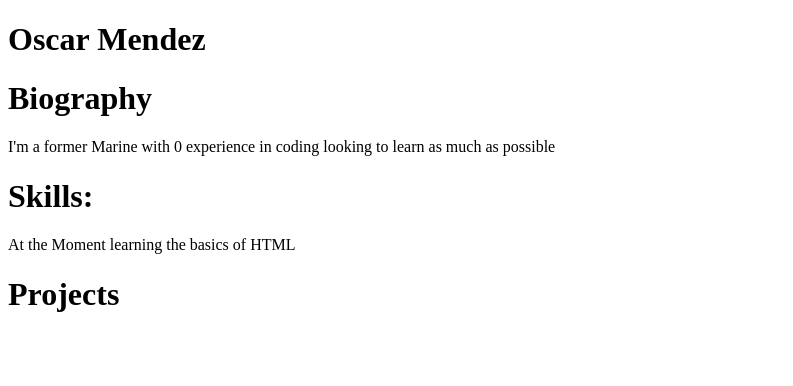
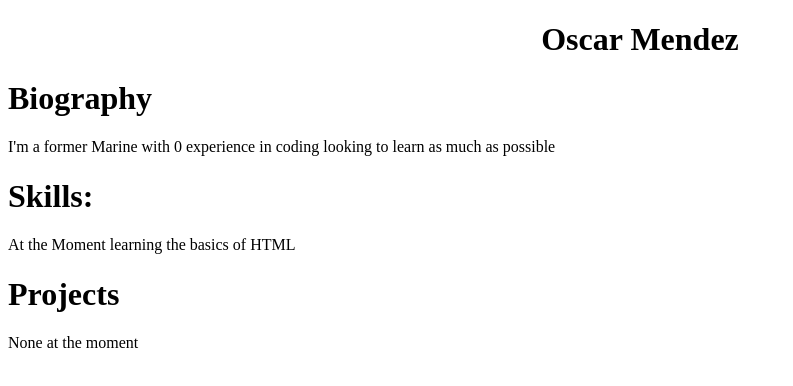
Before and after one commit to Faithfuloscar/COMP001A.Assignment02, a plain HTML site: page Index.html in a window 1280 px wide. Shown: the whole page, without its empty margins (0-793 px from the left). Drawn offline with Linux system fonts and the light colour scheme.

Commit message:
finished the HTML now for css

```diff
--- a/Index.html
+++ b/Index.html
@@ -9,29 +9,10 @@
     <meta name="viewport" content="width=device-width, initial-scale=1.0">
 
     <title>Document</title>
-
-</head>
-
-<body>
-
-
-
-</body>
-
-</html>
-<footer>
-
-
-
-</footer>
-
-<aside>
-
-
-</aside>  <header>
-
-    <h1>Oscar Mendez</h1>
-
+    <header>
+        <div style="text-align: center;">
+<h1>Oscar Mendez </h1>
+        </div>
 </header>
 <header><h1>Biography</h1></header>
 <p>I'm a former Marine with 0 experience in coding looking to learn as much as possible</p>
@@ -39,3 +20,4 @@
 <header><h1>Skills:</h1></header>
 <p>At the Moment learning the basics of HTML</p>
 <Header><h1>Projects</h1></Header>
+<p>None at the moment</p>
```
